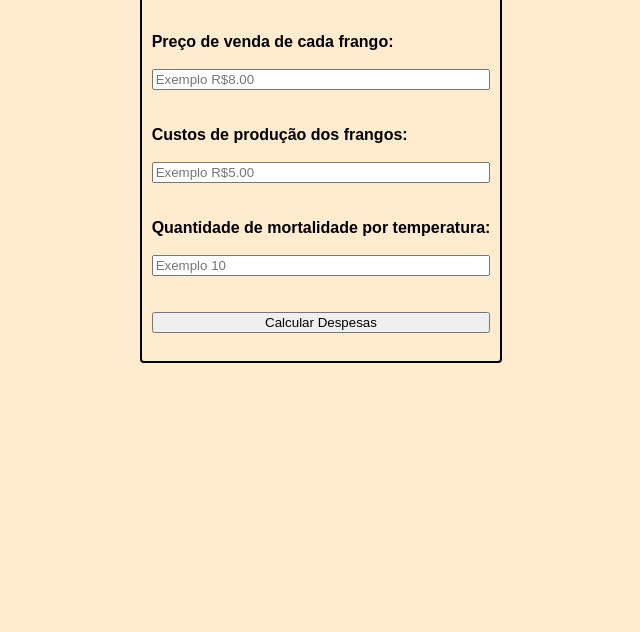
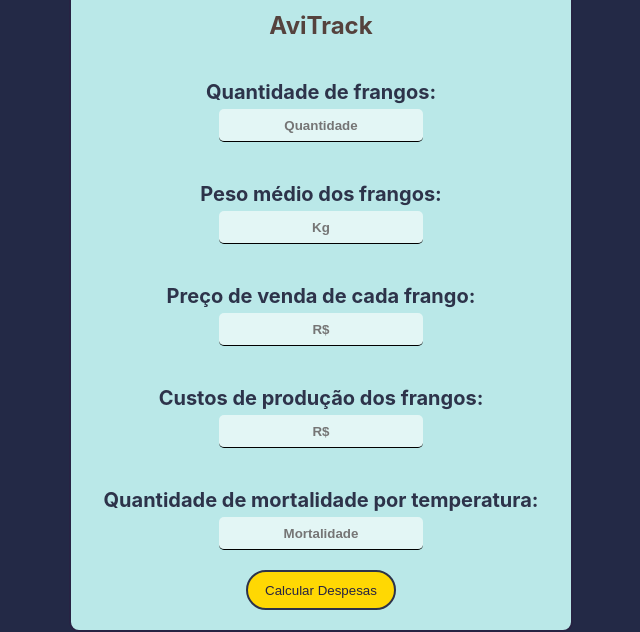
Before and after one commit to Grupo-de-Pesquisa-e-Inovacao/Sprint-02, a plain HTML site: page Algoritmos/Simulador Financeiro AviTrack.html in a window 1280 px wide. Shown: the part 193-825 px from the top of the page, without its empty margins (319-959 px from the left). Before the commit the page ends 800 px from the top, so only its background shows below. Drawn offline with Linux system fonts and the light colour scheme.

Commit message:
Adicionando estilo ao Simulador Financeiro

```diff
--- a/Algoritmos/calculadorAviTrack.html
+++ b/Algoritmos/Simulador Financeiro AviTrack.html
@@ -9,25 +9,60 @@
 </head>
 
 <body>
-  <div class="mainframe">
-    <b>Quantidade de frangos:</b> <br />
-    <input type="number" id="input_qtdFrango" placeholder="Exemplo 10000..." /><br /><br />
+  <!-- Div container que abrange todo o sistema -->
 
-    <b>Peso médio dos frangos:</b> <br />
-    <input type="number" id="input_kgMedioFrango" placeholder="Exemplo 4.5Kg" /><br /><br />
+  <div class="divContainer">
 
-    <b>Preço de venda de cada frango:</b><br />
-    <input type="number" id="input_precoMedioFrango" placeholder="Exemplo R$8.00" /><br /><br />
+    <!-- Div que mostra os resultados dos cálculos -->
+    <div id="divResultado1"></div>
 
-    <b>Custos de produção dos frangos:</b><br />
-    <input type="number" id="input_despesaMedioFrango" placeholder="Exemplo R$5.00" /><br /><br />
+    <div class="divConteudo">
 
-    <b>Quantidade de mortalidade por temperatura:</b><br />
-    <input type="number" name="" id="input_mortalidadeFrango" placeholder="Exemplo 10" /><br /><br />
+      <h1>Simulador Financeiro</h1>
+      <h2>AviTrack</h2>
 
-    <button onclick="calcularDepesas()">Calcular Despesas</button>
-    <br />
-    <div id="div_resultado"></div>
+
+      <div id="divInput">
+        <p class="textoInputs">Quantidade de frangos:</p>
+        <input type="number" id="input_qtdFrango" placeholder="Quantidade" />
+
+        <br><br>
+      </div>
+      <div id="divInput">
+
+        <p class="textoInputs">Peso médio dos frangos:</p>
+        <input type="number" id="input_kgMedioFrango" placeholder="Kg" />
+
+        <br><br>
+      </div>
+      <div id="divInput">
+
+        <p class="textoInputs">Preço de venda de cada frango:</p>
+        <input type="number" id="input_precoMedioFrango" placeholder="R$" />
+
+        <br><br>
+      </div>
+      <div id="divInput">
+        <p class="textoInputs">Custos de produção dos frangos:</p>
+        <input type="number" id="input_despesaMedioFrango" placeholder="R$" />
+
+        <br><br>
+      </div>
+      <div id="divInput">
+        <p class="textoInputs">Quantidade de mortalidade por temperatura:</p>
+        <input type="number" name="" id="input_mortalidadeFrango" placeholder="Mortalidade" />
+
+        <br><br>
+      </div>
+
+      <button onclick="calcularDepesas()">Calcular Despesas</button>
+      <br>
+    </div>
+
+
+    <!-- Div que mostra o resultado crítico -->
+    <div id="divResultado2"></div>
+
   </div>
 
 </body>
@@ -35,7 +70,8 @@
 </html>
 <script>
   function calcularDepesas() {
-    div_resultado.innerHTML = ``;
+
+
     var qtdFrango = Number(input_qtdFrango.value);
     var pesoMedioFrango = Number(input_kgMedioFrango.value);
     var precoMedioFrango = Number(input_precoMedioFrango.value);
@@ -76,6 +112,20 @@
       alert(`Por favor insira valores validos`);
 
     } else {
+      divResultado1.innerHTML = ``;
+      divResultado2.innerHTML = ``;
+
+      var div1 = document.getElementById("divResultado1");
+      var div2 = document.getElementById("divResultado2");
+
+      div1.style.display = "flex";
+      div2.style.display = "flex";
+
+      setTimeout(() => {
+        div1.style.opacity = "1";
+        div2.style.opacity = "1";
+      }, 10);
+
       if (lucro == 0) {
 
         porcentagem = 0
@@ -98,17 +148,24 @@
 
       }
 
-      div_resultado.innerHTML = `
-        <br>
+      divResultado1.innerHTML = `
+        <div class="tituloCard">
+          <h3>Resultados</h3>
+        </div>
         A sua produção conta com <span style="color: blue;"><b>${qtdFrango.toFixed(0)}</b></span> cabeças de frango, com cada frango pesando em média ${pesoMedioFrango}Kg. O peso total é de: <span style="color: blue;"><b>${kiloTotal.toFixed(2)}Kg.</b></span><br>
         O faturamento bruto é de: <span style="color: green;"> <b>R$${precoBruto.toFixed(2)}</b></span><br>
         Os custos totais de produção somam: <span style="color: red;"> <b>R$${despesaTotal.toFixed(2)}</b></span><br>
         ${mensagem} <span style="color: ${cor};"><b>R$${lucro.toFixed(2)}</b></span><br><br><br>
 
         Com a taxa de mortalidade de <span style="color: blue;"><b>${totalMortalidade.toFixed(0)}</b></span> frangos. São perdidos <span style="color: blue;"><b>${kiloMortalidade.toFixed(2)}Kg.</b></span><br>
-        A perda total registrada é: <span style="color: red;"><b>R$${perdaTotal.toFixed(2)}</b></span>, que equivale a <span style="color: blue;"><b>${porcentagem.toFixed(0)}%</b></span> do valor <span style="color: green;"><b>R$${lucro.toFixed(2)}</b></span><br><br>
+        A perda total registrada é: <span style="color: red;"><b>R$${perdaTotal.toFixed(2)}</b></span>Equivalente a <span style="color: blue;"><b>${porcentagem.toFixed(0)}%</b></span> do valor <span style="color: green;"><b>R$${lucro.toFixed(2)}</b></span><br><br>
+        `
 
-        Situação atual: <span style="color: ${corMortalidade};"><b>${situacao}</b></span> você teve uma baixa de <span style="color: blue;"><b>${totalMortalidade}</b></span> frangos que respresenta <span style="color: red;"><b>R$${porcentagemMorte.toFixed(2)}%</b></span> do total de <span style="color: blue;"><b>${qtdFrango} frangos</b></span>
+      divResultado2.innerHTML = `
+        <div class="tituloCard">
+          <h3>Situação</h3>
+        </div>
+        <span style="color: ${corMortalidade};"><b>${situacao}</b></span> você teve uma baixa de <span style="color: blue;"><b>${totalMortalidade}</b></span> frangos que respresenta <span style="color: red;"><b>R$${porcentagemMorte.toFixed(2)}%</b></span> do total de <span style="color: blue;"><b>${qtdFrango} frangos</b></span>
         <br>
         Situações:<br>
         <span style="color: green;"><b>ACEITAVEL</b></span> - Abaixo de 5% de perdas.<br>
--- a/Algoritmos/style.css
+++ b/Algoritmos/style.css
@@ -1,17 +1,148 @@
 body {
     display: flex;
-    font-family: 'Arial', sans-serif;
-    background-color: blanchedalmond;
-    align-content: center;
-    flex-flow: column wrap;
+    justify-content: center;
+    align-items: center;
+
+    margin: 0;
+    font-family: 'Inter', sans-serif;
+    flex-direction: column;
+    background-color: #232946;
+    color: #333;
 }
 
-.mainframe {
+.divContainer {
     display: flex;
-    flex-flow: column wrap;
-    align-content: center;
-    border: 2px solid black;
-    border-radius: 4px;
-    margin: 20px;
-    padding: 10px;
+    flex-direction: row;
+    justify-content: center;
+    align-items: center;
+    text-align: center;
+    margin-top: 100px;
+    height: 100%;
+    width: 100%;
 }
+
+.divConteudo {
+    display: flex;
+    flex-direction: column;
+    justify-content: center;
+    align-items: center;
+    text-align: center;
+    width: 500px;
+    background-color: #bae8e8;
+    border: 2px solid #272343;
+    border-radius: 10px;
+    margin-left: 200px;
+    margin-right: 200px;
+}
+
+h1, h2 {
+    color: #55423d;
+}
+
+/* Resultados */
+#divResultado1 {
+    position: relative;
+    display: none;
+    opacity: 0;
+    transition: opacity 1s ease-in-out;
+    flex-direction: column;
+    justify-content: center;
+    align-items: center;
+    text-align: center;
+    height: 550px;
+    width: 400px;
+    background-color: #eaddcf;
+    color: #272343;
+    border-radius: 10px;
+    margin-left: 20px;
+    padding-top: 50px;
+}
+
+/* Situação */
+#divResultado2 {
+    position: relative;
+    display: none;
+    opacity: 0;
+    transition: opacity 1s ease-in-out;
+    flex-direction: column;
+    justify-content: center;
+    align-items: center;
+    text-align: center;
+    height: 550px;
+    width: 400px;
+    background-color: #eaddcf;
+    color: #272343;
+    border-radius: 10px;
+    margin-right: 20px;
+    padding-top: 50px;
+}
+.tituloCard {
+    position: absolute;
+    justify-content: baseline;
+    align-self: baseline;
+    display: flex;
+    top: 10px;
+    left: 10px;
+    margin: 0;
+    color: #272343;
+}
+
+
+.textoInputs {
+    margin-bottom: 5px;
+    color: #2d334a;
+    font-size: 20px;
+    font-weight: bold;
+}
+
+.divInput {
+    margin-bottom: 20px;
+}
+
+input {
+    height: 30px;
+    width: 200px;
+    text-align: center;
+    border-radius: 5px;
+    border: 1px transparent;
+    border-bottom: 1px solid #000;
+    transition: transform 0.2s ease;
+    will-change: transform;
+    backface-visibility: hidden;
+    background-color: #e3f6f5;
+    font-weight: bold;
+}
+
+input:hover {
+    transform: scale(1.05);
+    box-shadow: 0 0 10px rgba(0, 0, 0, 0.2);
+  }
+
+input[type=number]::-webkit-inner-spin-button {
+    -webkit-appearance: none;
+
+}
+input[type=number] {
+   -moz-appearance: textfield;
+   appearance: textfield;
+}
+
+
+button {
+    color: #272343;
+    height: 40px;
+    width: 150px;
+    border-radius: 30px;
+    border: 2px solid #2d334a;
+    background-color: #ffd803;
+    transition: transform 0.2s ease;
+    will-change: transform;
+    backface-visibility: hidden;
+}
+
+button:hover {
+    transform: scale(1.05);
+    background-color: #e3f6f5;
+    color: #2d334a;
+    border: 2px solid #2d334a;
+}
```
